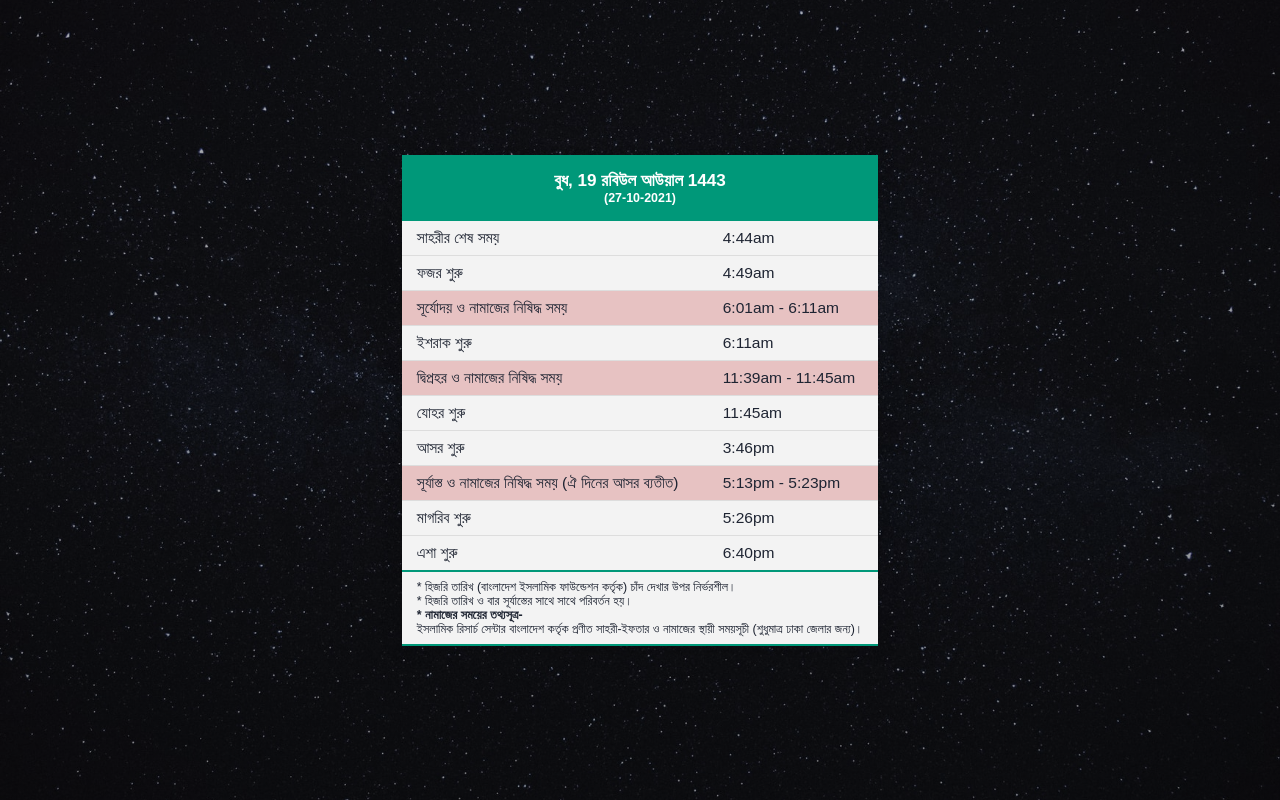
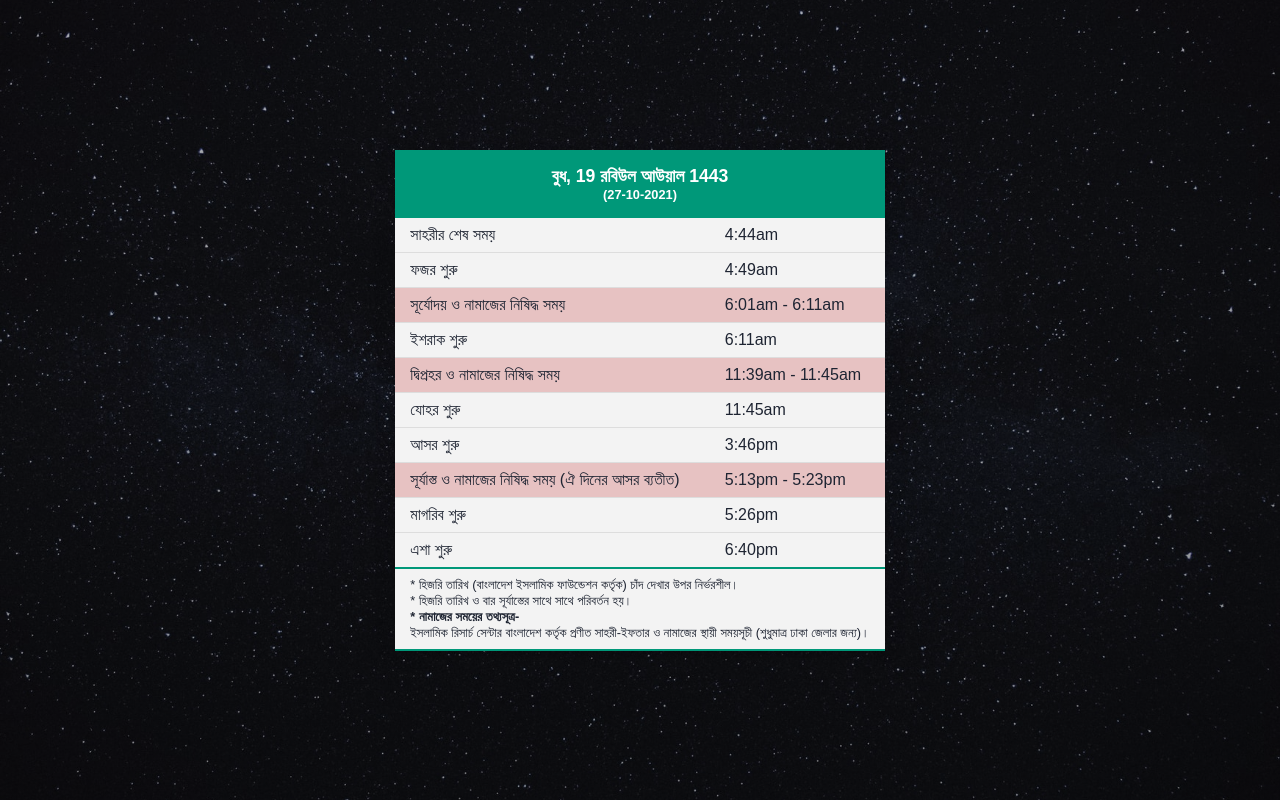
Before and after one commit to JawadN00r/Islamic-Times-PWA, a website: page index.html in a window 1280 px wide. Drawn offline with nearby package versions, Linux system fonts and the light colour scheme; files that its build step writes are made by us from their sources.

Commit message:
time style updated

```diff
--- a/styles/style.scss
+++ b/styles/style.scss
@@ -3,7 +3,7 @@ $primary-red:#e7c2c2;
 html,
 body,
 #root {
-    font: 0.9rem sans-serif;
+    font: 1rem sans-serif;
     background: #0a1f44;
     color: #1e2432;
     height: 100%;
@@ -89,7 +89,7 @@ body,
 
 .styled-table {
     border-collapse: collapse;
-    font-size: 1.2em;
+    // font-size: 1.2em;
     font-family: sans-serif;
     // min-width: 400px;
     box-shadow: 0 0 20px rgba(0, 0, 0, 0.15);
@@ -106,11 +106,11 @@ body,
         }
 
         #date-hijri {
-            font-size: 1.1em;
+            font-size: 1.1rem;
         }
 
         #date-english {
-            font-size: 00.8em;
+            font-size: 0.8rem;
         }
     }
 
@@ -120,6 +120,7 @@ body,
         tr {
             border-bottom: 1px solid #dddddd;
             background-color: #f3f3f3;
+            font-size: 1rem;
         }
 
         // tr:nth-of-type(even) {
@@ -134,7 +135,7 @@ body,
             border-bottom: 2px solid #009879;
             border-top: 2px solid #009879;
             text-align: left;
-            font-size: 0.8em;
+            font-size: 0.8rem;
         }
 
 
@@ -156,7 +157,7 @@ body,
 @media screen {
     .styled-table {
         // padding: 20px 7.5vw;
-        max-height: 85vh;
+        max-height: 90vh;
         // width: 85%;
         max-width: 85vw;
         overflow: auto;
@@ -165,15 +166,19 @@ body,
 
         thead {
 
-            th {
+            tr {
                 padding: 1.2vh 15px;
             }
         }
 
         tbody {
+            tr {
+                font-size: 00.9rem;
+            }
 
             td {
                 padding: 0.7vh 15px;
+
             }
         }
     }
@@ -194,9 +199,13 @@ body,
         }
 
         tbody {
+            tr {
+                font-size: 1rem;
+            }
 
             td {
                 padding: 1vh 15px;
+
             }
         }
     }
```
